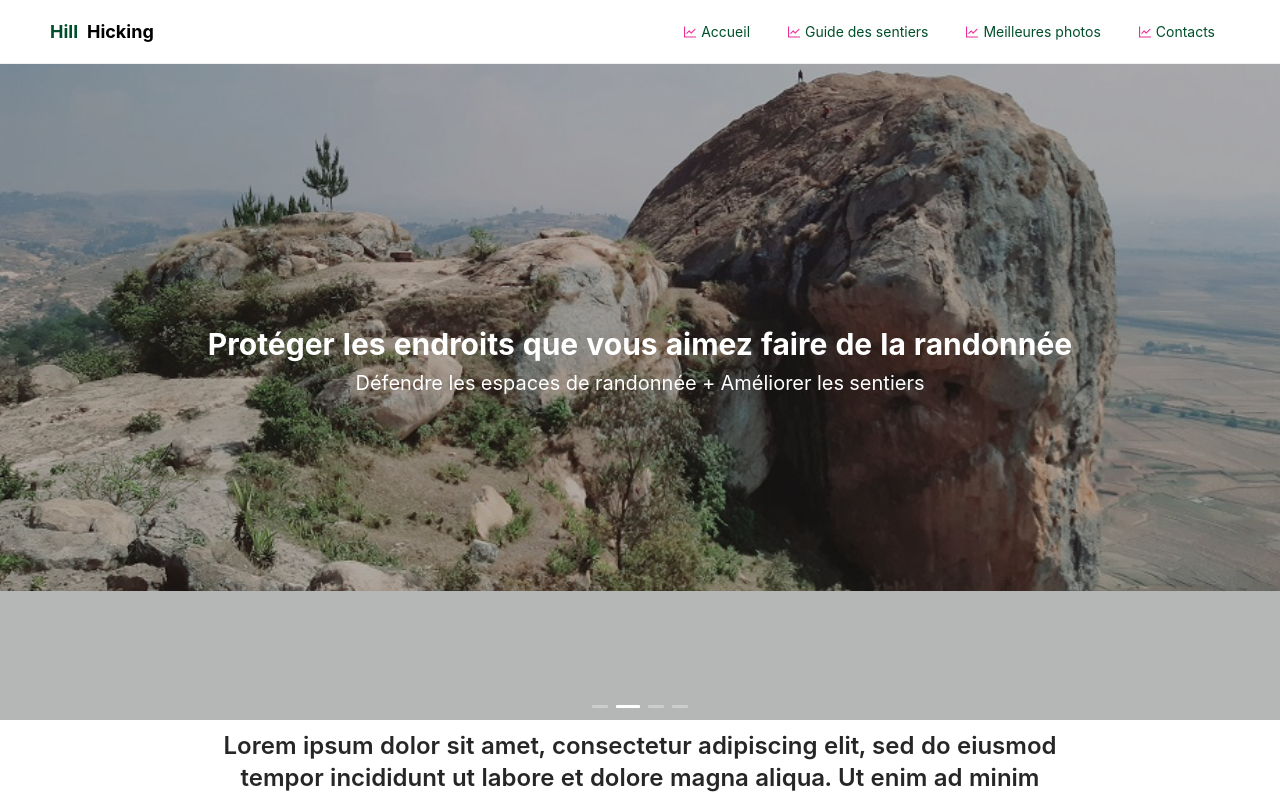
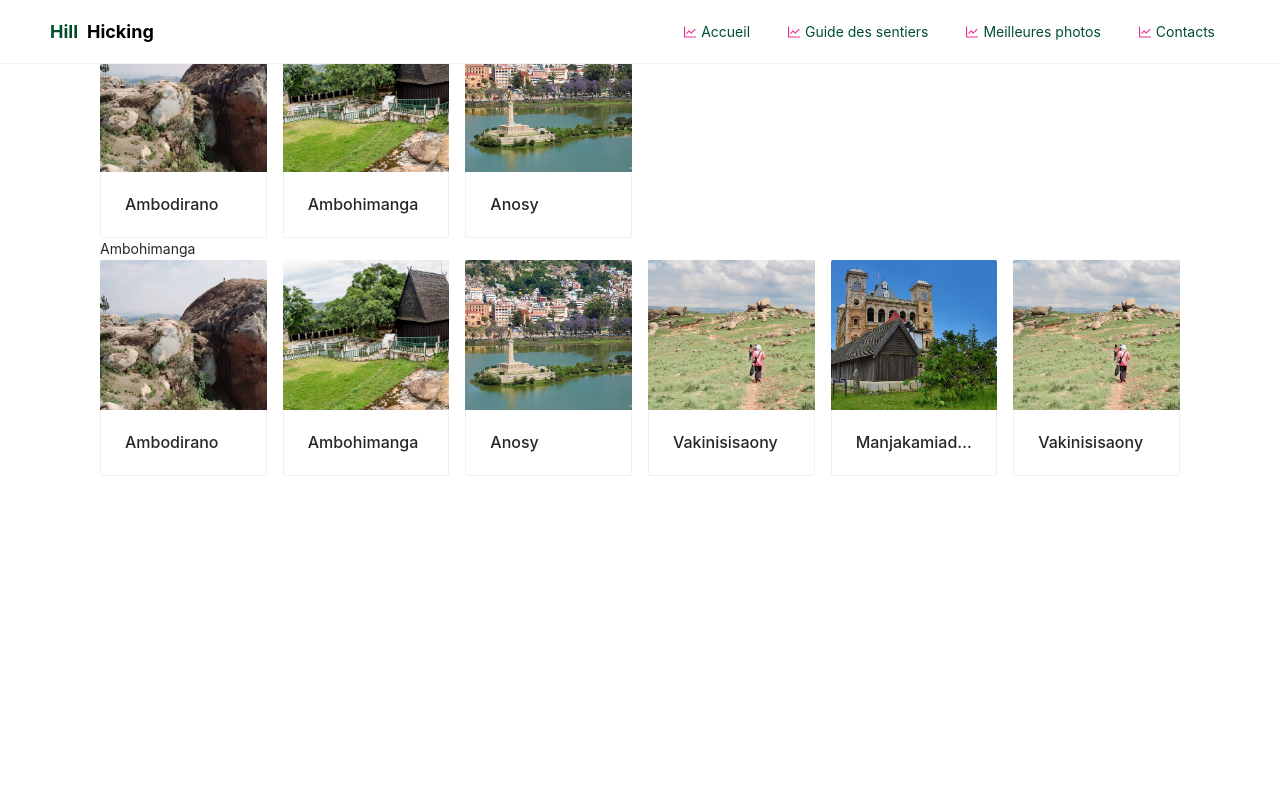
Before and after one commit to Arimihanta/hill-hicking, a React (Create React App) app: page /photos in a window 1280 px wide. Shown: the top 798 px of the page. Built offline with nearby package versions, Linux system fonts and the light colour scheme.

Commit message:
best photo page

```diff
--- /dev/null
+++ b/src/screens/BestPhotoPage.js
@@ -0,0 +1,129 @@
+import { Row, Col,Card,Image  } from 'antd';
+
+//image
+import img20191021_090541 from './../assets/photo/ambodirano/20191021_090541.jpg'
+import img20200124_142938 from './../assets/photo/vakinisisaony/20200124_142938.jpg'
+import Ambohimanga from './../assets/photo/tana/Ambohimanga.jpg'
+import Anosy from './../assets/photo/tana/Anosy.jpg'
+import Manjakamiadana from './../assets/photo/tana/Rova.jpg'
+const { Meta } = Card;
+
+const images_data=[
+    {
+        title:"Ambodirano",
+        images:[
+            {
+                nom:"Ambodirano",
+                img:img20191021_090541,
+                description:"Situé au sud du Marovatana, avec pour capitale Fenoarivobe du district de Fenoarivobe."
+            },
+            {
+                nom:"Ambohimanga",
+                img:Ambohimanga,
+                description:"La colline à Madagascar, située approximativement à 24 km au nord-est de la capitale Antananarivo, sur laquelle est établie une place forte royale traditionnelle."
+            },
+            {
+                nom:"Anosy",
+                img:Anosy,
+                description:"C'est un lac artificiel dans la partie sud de la capitale de Madagascar, Antananarivo, à environ 2 km au sud de la Hauteville."
+            }
+        ]
+    },
+    {
+        title:"Ambohimanga",
+        images:[
+            {
+                nom:"Ambodirano",
+                img:img20191021_090541,
+                description:"Situé au sud du Marovatana, avec pour capitale Fenoarivobe du district de Fenoarivobe."
+            },
+            {
+                nom:"Ambohimanga",
+                img:Ambohimanga,
+                description:"La colline à Madagascar, située approximativement à 24 km au nord-est de la capitale Antananarivo, sur laquelle est établie une place forte royale traditionnelle."
+            },
+            {
+                nom:"Anosy",
+                img:Anosy,
+                description:"C'est un lac artificiel dans la partie sud de la capitale de Madagascar, Antananarivo, à environ 2 km au sud de la Hauteville."
+            },
+            {
+                nom:"Vakinisisaony",
+                img:img20200124_142938,
+                description:"Au sud de l'Avaradrano, avec pour capitale Alasora et ensuite Andramasina."
+            },
+            {
+                nom:"Manjakamiadana",
+                img:Manjakamiadana,
+                description:"Le palais de la Reine qui est l'ancienne demeure officielle des souverains de Madagascar au xixe siècle."
+            },
+            {
+                nom:"Vakinisisaony",
+                img:img20200124_142938,
+                description:"Au sud de l'Avaradrano, avec pour capitale Alasora et ensuite Andramasina."
+            }
+        ]
+    }
+]
+const data=[
+    {
+        nom:"Ambodirano",
+        img:img20191021_090541,
+        description:"Situé au sud du Marovatana, avec pour capitale Fenoarivobe du district de Fenoarivobe."
+    },
+    {
+        nom:"Ambohimanga",
+        img:Ambohimanga,
+        description:"La colline à Madagascar, située approximativement à 24 km au nord-est de la capitale Antananarivo, sur laquelle est établie une place forte royale traditionnelle."
+    },
+    {
+        nom:"Anosy",
+        img:Anosy,
+        description:"C'est un lac artificiel dans la partie sud de la capitale de Madagascar, Antananarivo, à environ 2 km au sud de la Hauteville."
+    },
+    {
+        nom:"Avaradrano",
+        img:img20191021_090541,
+        description:""
+    },
+    {
+        nom:"Manjakamiadana",
+        img:Manjakamiadana,
+        description:"Le palais de la Reine qui est l'ancienne demeure officielle des souverains de Madagascar au xixe siècle."
+    },
+    {
+        nom:"Vakinisisaony",
+        img:img20200124_142938,
+        description:"Au sud de l'Avaradrano, avec pour capitale Alasora et ensuite Andramasina."
+    }
+]
+export const BestPhotoPage=()=>{
+    return(
+        <div className="main-container">
+            {
+                images_data.map((item,key)=>
+                    <Row>
+                        <Col span={24}>{item.title}</Col>
+                        <Col span={24}>
+                            <Row gutter={[16, 24]}>
+                                {
+                                    item.images.map((item,key)=>
+                                        <Col key={key} className="gutter-row" span={4}>
+                                            <Card
+                                                hoverable
+                                                cover={<Image className="img-best-photo" alt="example" src={item.img} />}
+                                            >
+                                                <Meta
+                                                    title={item.nom}  />
+                                            </Card>
+                                        </Col>
+                                    )
+                                }
+                            </Row>
+                        </Col>
+                    </Row>
+                )
+            }
+        </div>
+    )
+}
--- a/src/screens/HeaderPage.js
+++ b/src/screens/HeaderPage.js
@@ -61,7 +61,7 @@ export const HeaderPage = (props) => {
                             </Link>
                         </Button>
                         <Button className="button-menu">
-                            <Link to="/services">
+                            <Link to="/photos">
                                 <LineChartOutlined style={{ color: primaryDarkColor }} /> Meilleures photos
                             </Link>
                         </Button>
--- a/src/screens/MainPage.js
+++ b/src/screens/MainPage.js
@@ -7,6 +7,7 @@ import {
 import {HeaderPage} from './HeaderPage'
 import {HomePage} from './HomePage'
 import {TrailGuidePage} from './TrailGuidePage'
+import {BestPhotoPage} from './BestPhotoPage'
 export const MainPage=()=>{
     return(
         <Router>
@@ -15,6 +16,9 @@ export const MainPage=()=>{
                 <Route path="/trail-guide">
                     <TrailGuidePage/>
                 </Route>
+                <Route path="/photos">
+                    <BestPhotoPage/>
+                </Route>
                 <Route path="/">
                     <HomePage/>
                 </Route>
--- a/src/styles/style.css
+++ b/src/styles/style.css
@@ -103,3 +103,7 @@
   height:280px ;
   object-fit: cover;
 }
+.img-best-photo{
+  height:150px ;
+  object-fit: cover;
+}
```
